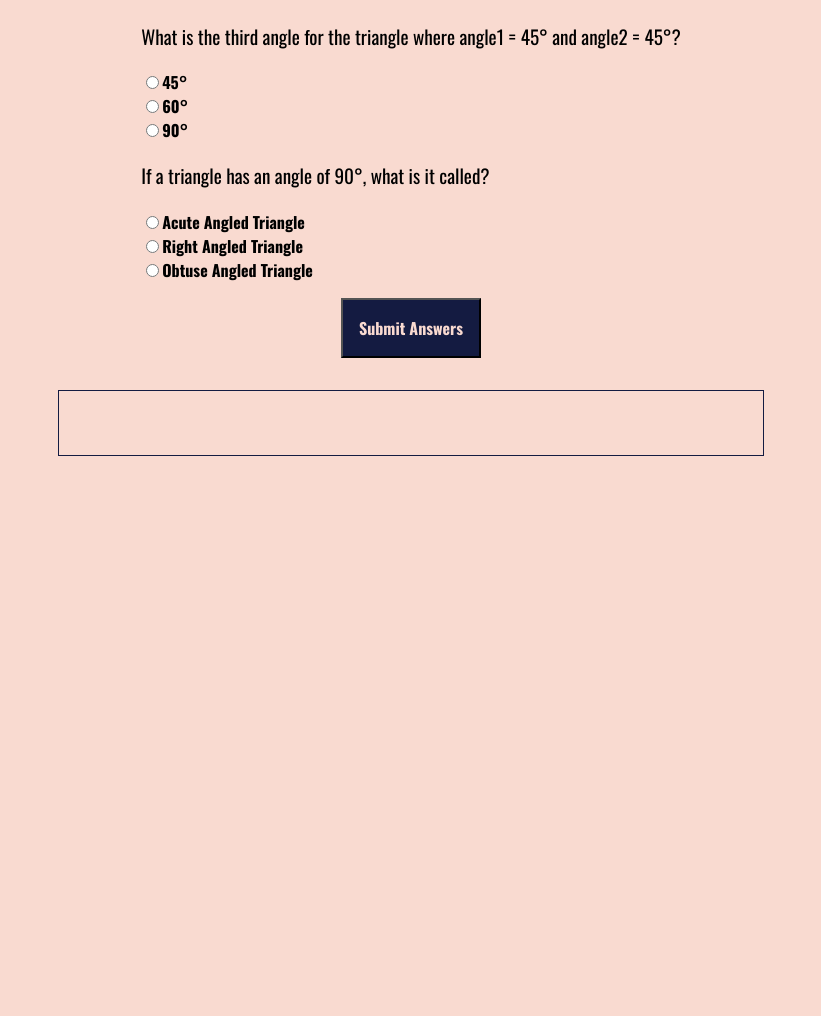
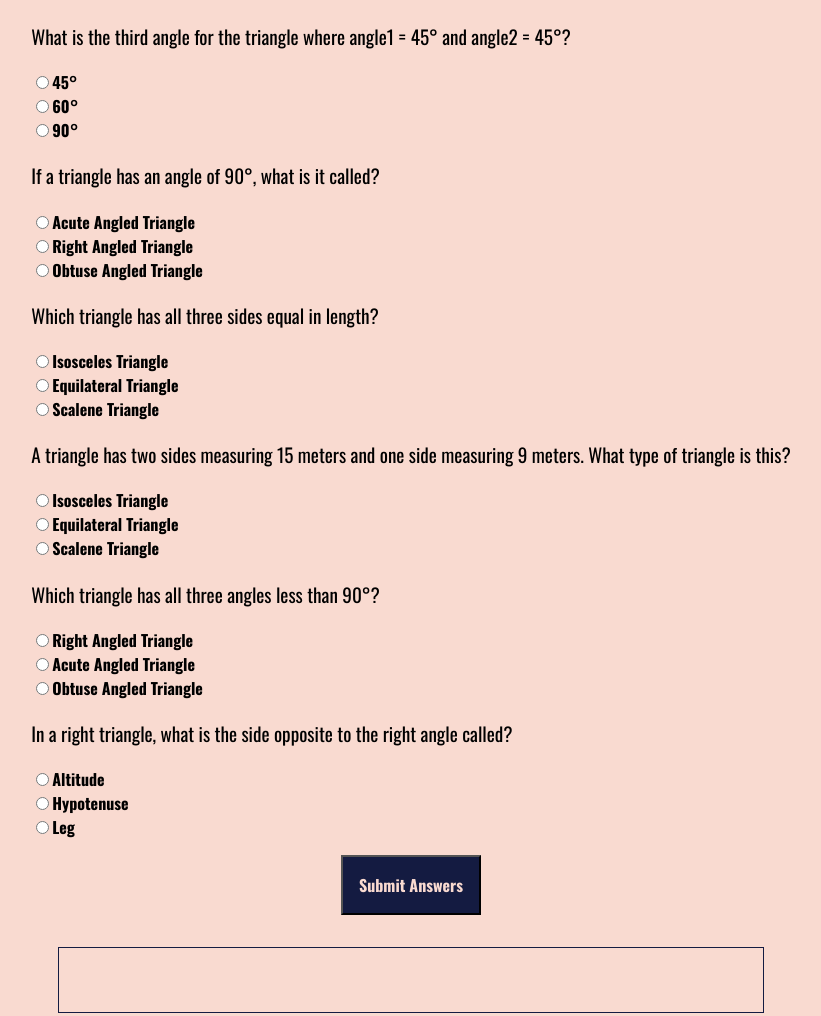
Before and after one commit to RakshaPawar108/fun-with-triangles-neogcamp, a plain HTML site: page quiz.html in a window 1280 px wide. Shown: the part 167-1183 px from the top of the page, without its empty margins (229-1050 px from the left). Before the commit the page ends 800 px from the top, so only its background shows below. Drawn offline with nearby package versions, Linux system fonts and the light colour scheme.

Commit message:
feat:  more quiz questions added

```diff
--- a/quiz.html
+++ b/quiz.html
@@ -52,6 +52,55 @@
             Triangle
           </label>
         </div>
+        <div class="question-container">
+          <p>Which triangle has all three sides equal in length?</p>
+          <label>
+            <input type="radio" name="question3" value="isosceles" />Isosceles Triangle
+          </label>
+          <label>
+            <input type="radio" name="question3" value="equilateral" />Equilateral Triangle
+          </label>
+          <label>
+            <input type="radio" name="question3" value="scalene" />Scalene Triangle
+          </label>
+        </div>
+
+        <div class="question-container">
+          <p>A triangle has two sides measuring 15 meters and one side measuring 9 meters. What type of triangle is this?</p>
+          <label>
+            <input type="radio" name="question4" value="isosceles" />Isosceles Triangle
+          </label>
+          <label>
+            <input type="radio" name="question4" value="equilateral" />Equilateral Triangle
+          </label>
+          <label>
+            <input type="radio" name="question4" value="scalene" />Scalene Triangle
+          </label>
+        </div>
+        <div class="question-container">
+          <p>Which triangle has all three angles less than 90°?</p>
+          <label>
+            <input type="radio" name="question5" value="right" />Right Angled Triangle
+          </label>
+          <label>
+            <input type="radio" name="question5" value="acute" />Acute Angled Triangle
+          </label>
+          <label>
+            <input type="radio" name="question5" value="obtuse" />Obtuse Angled Triangle
+          </label>
+        </div>
+        <div class="question-container">
+          <p>In a right triangle, what is the side opposite to the right angle called?</p>
+          <label>
+            <input type="radio" name="question6" value="altitude" />Altitude
+          </label>
+          <label>
+            <input type="radio" name="question6" value="hypotenuse" />Hypotenuse
+          </label>
+          <label>
+            <input type="radio" name="question6" value="leg" />Leg
+          </label>
+        </div>
       </form>
       <button id="submit-answer-btn">Submit Answers</button>
       <div id="output"></div>
--- a/quiz.js
+++ b/quiz.js
@@ -2,7 +2,14 @@ const quizForm = document.querySelector(".quiz-form");
 const submitBtn = document.querySelector("#submit-answer-btn");
 const outputDiv = document.querySelector("#output");
 
-const correctAnswers = ["90", "right"];
+const correctAnswers = [
+  "90",
+  "right",
+  "equilateral",
+  "isosceles",
+  "acute",
+  "hypotenuse",
+];
 
 function calcScore() {
   let score = 0;
```
